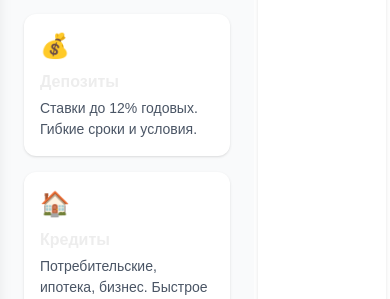
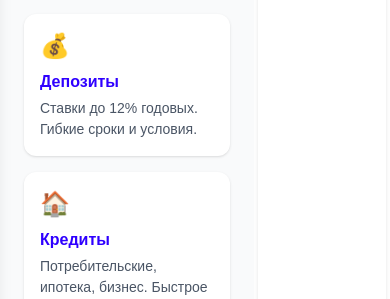
Before and after one commit to L1ang0/bank, a Next.js app: page / in a window 390 px wide. Shown: the part 510-809 px from the top of the page. Built offline with nearby package versions, Linux system fonts and the light colour scheme; no server answers.

Commit message:
for phone and tablet resolution fix1

```diff
--- a/src/components/mainContent.tsx
+++ b/src/components/mainContent.tsx
@@ -101,8 +101,8 @@ export default function MainContent() {
         className="bg-white md:p-6 sm:p-4 p-4 rounded-xl shadow hover:shadow-xl "
 >
         <div className="md:text-4xl sm:text-2xl text-2xl mb-2">{item.icon}</div>
-        <h3 className="md:text-xl sm:text-[18px] text-[16px] font-semibold mb-1">{item.title}</h3>
-        <p className="text-gray-600 md:text-xl sm:text-[18px] text-[14px]">{item.desc}</p>
+        <h3 className="md:text-xl text-[#2f00ff] sm:text-[18px] text-[16px] font-semibold mb-1">{item.title}</h3>
+        <p className="text-gray-600  md:text-xl sm:text-[18px] text-[14px]">{item.desc}</p>
       </motion.div>
           ))}
         </div>
@@ -126,7 +126,7 @@ export default function MainContent() {
           ].map((benefit, idx) => (
             <div key={idx} className="flex items-start space-x-3">
               <CheckCircle className="text-blue-600 mt-1 sm:w-5 w-4 sm:h-5 h-4 flex-shrink-0 " />
-              <span className="text-gray-700 md:text-[20px] sm:text-[18px] text[16px] font-bold">{benefit}</span>
+              <span className="text-gray-700  md:text-[20px] sm:text-[18px] text[16px] font-bold">{benefit}</span>
             </div>
           ))}
         </div>
@@ -139,7 +139,7 @@ export default function MainContent() {
   viewport={{ once: true }}
   className="relative rounded-xl overflow-hidden text-white max-md:-mt-[50px]"
 >
-  <div className="relative pl-5 pt-10 bg-gradient-to-r from-red-600 to-red-500 bg-opacity-70 max-md:h-[450px] max-sm:h-[500px]">
+  <div className="relative pl-5 pt-10 bg-gradient-to-r from-red-600 to-red-500 bg-opacity-70 max-md:h-[450px] max-sm:h-[400px]">
     <h2 className="md:text-3xl sm:text-2xl text-xl font-bold mb-3">О БГБ Банке</h2>
     <div className="md:flex items-center justify-between">
       <p className="md:-mt-15 md:text-lg sm:text-[14px] text-[10px] max-w-3xl">
```
